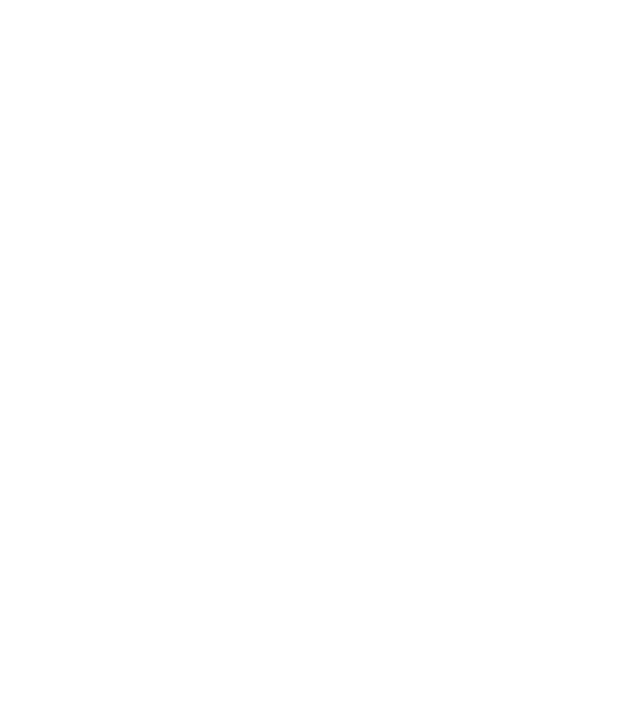
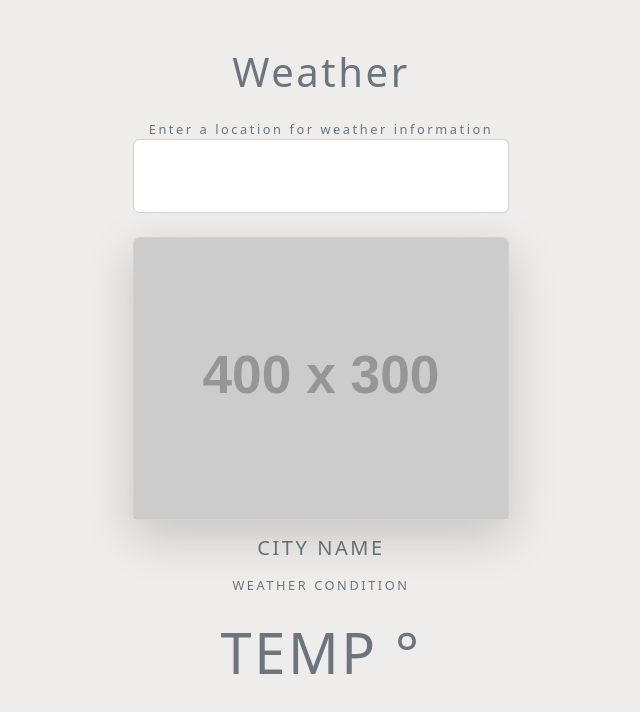
Before and after one commit to PIvSky/weather_app, a plain HTML site: page index.html in a window 1280 px wide. Shown: the whole page, without its empty margins (319-959 px from the left). Drawn offline with nearby package versions, Linux system fonts and the light colour scheme; placeholder pictures from the web are drawn by us.

Commit message:
template and api key done

```diff
--- a/index.html
+++ b/index.html
@@ -4,11 +4,35 @@
     <meta charset="UTF-8">
     <meta http-equiv="X-UA-Compatible" content="IE=edge">
     <meta name="viewport" content="width=device-width, initial-scale=1.0">
-    <link href="https://cdn.jsdelivr.net/npm/bootstrap@5.2.3/dist/css/bootstrap.min.css" rel="stylesheet" integrity="sha384-rbsA2VBKQhggwzxH7pPCaAqO46MgnOM80zW1RWuH61DGLwZJEdK2Kadq2F9CUG65" crossorigin="anonymous">
-    <link href="styles.css">
+    <link rel="stylesheet" href="https://cdn.jsdelivr.net/npm/bootstrap@5.2.3/dist/css/bootstrap.min.css" rel="stylesheet" integrity="sha384-rbsA2VBKQhggwzxH7pPCaAqO46MgnOM80zW1RWuH61DGLwZJEdK2Kadq2F9CUG65" crossorigin="anonymous">
+    <link rel="stylesheet" href="styles.css">
     <title>Weather App</title>
 </head>
 <body>
+
+    <div class="container my-5 mx-auto">
+
+        <h1 class="text-muted text-center my-4">Weather</h1>
+        <form class="change-location my-4 text-center text-muted">
+            <label for="city">Enter a location for weather information</label>
+            <input type="text" name="city" class="form-control p-4">
+        </form>
+
+        <div class="card shadow-lg rounded">
+            <img src="http://via.placeholder.com/400x300" class="time card-img-top">
+            <div class="icon bg-light mx-auto text-center"></div>
+            <!-- icon -->
+        </div>
+        <div class="text-muted text-uppercase text-center details">
+            <h5 class="my-3">City name</h5>
+            <div class="my-3">Weather condition</div>
+            <div class="display-4 my-4">
+                <span>temp</span>
+                <span>&deg;</span>
+            </div>
+        </div>
+    </div>
+
 
     <script src="scripts/forecast.js"></script>
     <script src="scripts/app.js"></script>
--- a/scripts/forecast.js
+++ b/scripts/forecast.js
@@ -0,0 +1 @@
+const key = 'uT77Pi0v2yFT0Oe3cbhPWRIlDcp5HZ3Z';
--- a/styles.css
+++ b/styles.css
@@ -0,0 +1,8 @@
+body{
+    background: #eeedec;
+    letter-spacing: 0.2em;
+    font-size: 0.8em;
+  }
+  .container{
+    max-width: 400px;
+  }
```
